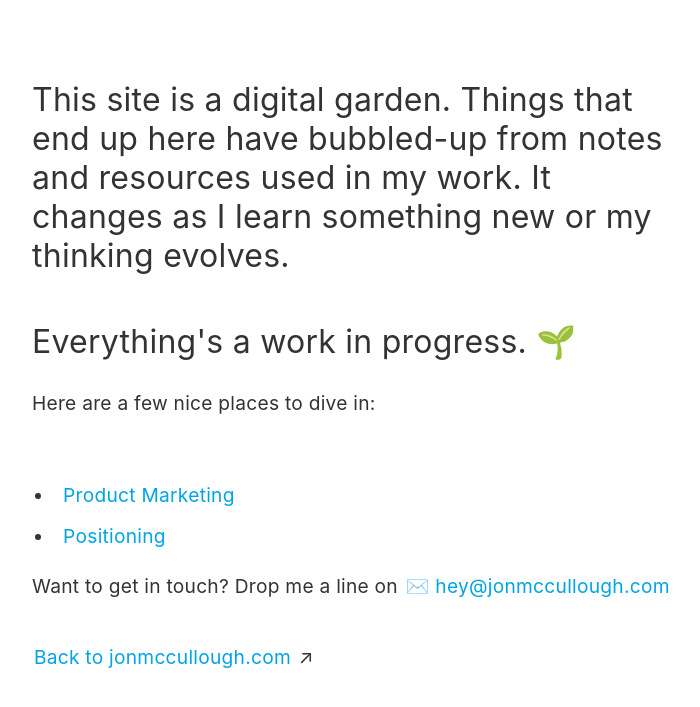
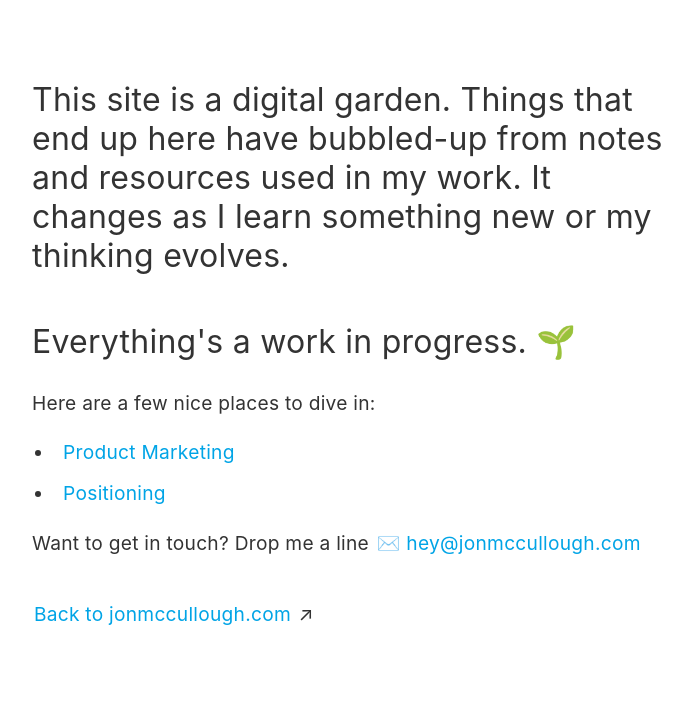
Before and after one commit to jonmccull/digital-garden, a Jekyll site: the page built from _pages/index-page.md, in a window 1280 px wide. Shown: the top 707 px of the page, without its empty margins (288-988 px from the left). Built offline with Jekyll 4.4.1, drawn with Linux system fonts in a browser that asks for light colours.

Commit message:
Minor edits to index page styling

```diff
--- a/_pages/index-page.md
+++ b/_pages/index-page.md
@@ -11,12 +11,12 @@ excerpt: Jon McCullough is a Canadian product marketer based in Norway. Welcome
 
   <p class="hero-title" style="padding-top: 20px;">Everything's a work in progress. 🌱</p>
 
-  <p style="padding-bottom: 8px;">Here are a few nice places to dive in:</p>
-  <br>
+  <p>Here are a few nice places to dive in:</p>
+
   <li><a class="internal-link" href="/product-marketing/">Product Marketing</a></li>
   <li><a class="internal-link" href="/positioning">Positioning</a></li>
 
-  <p>Want to get in touch? Drop me a line on <a href="mailto:hey@jonmccullough.com?subject=Hey there">✉️ hey@jonmccullough.com</a></p>
+  <p>Want to get in touch? Drop me a line <a href="mailto:hey@jonmccullough.com?subject=Hey there">✉️ hey@jonmccullough.com</a></p>
 </div>
 
 <div style="position: relative; width: 75%; float: left; display: block;">
```
